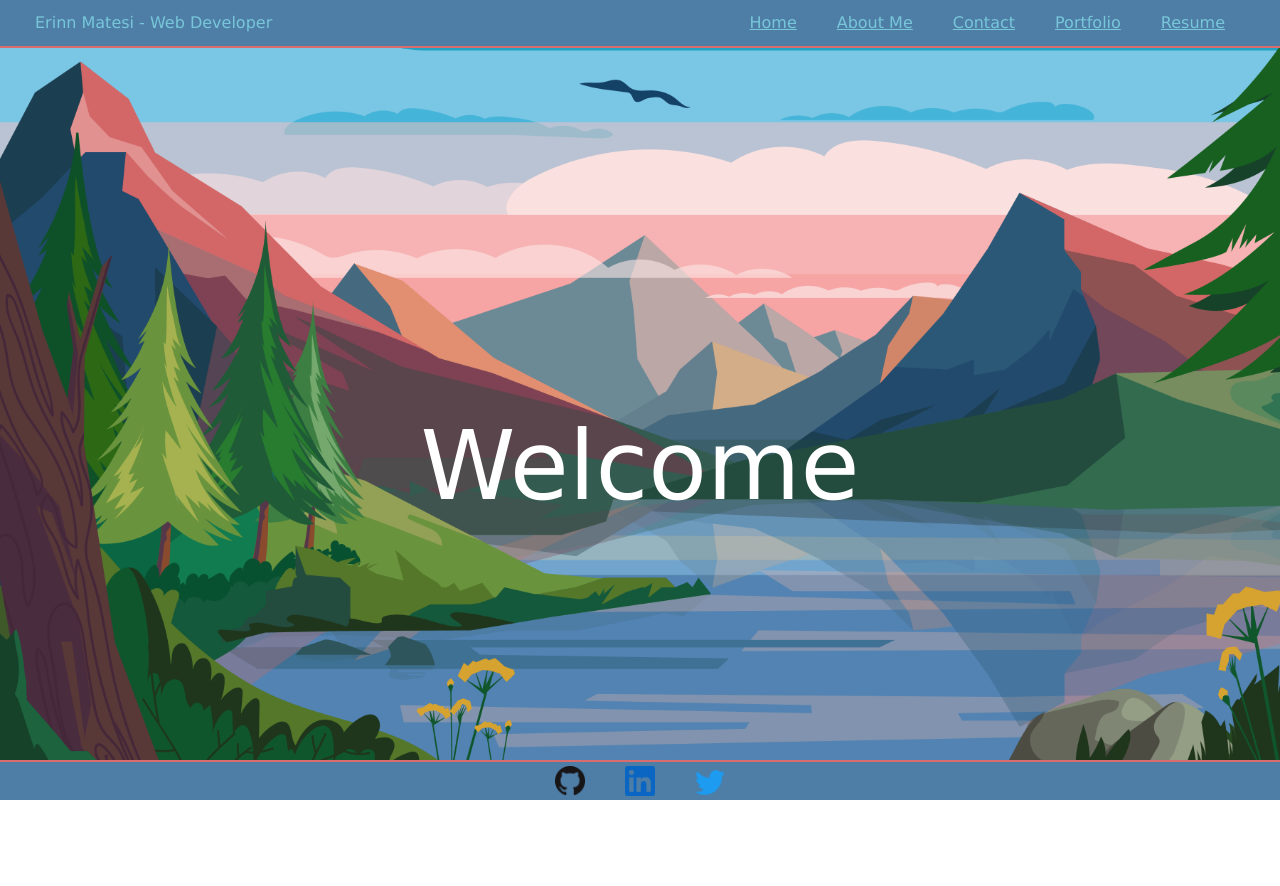
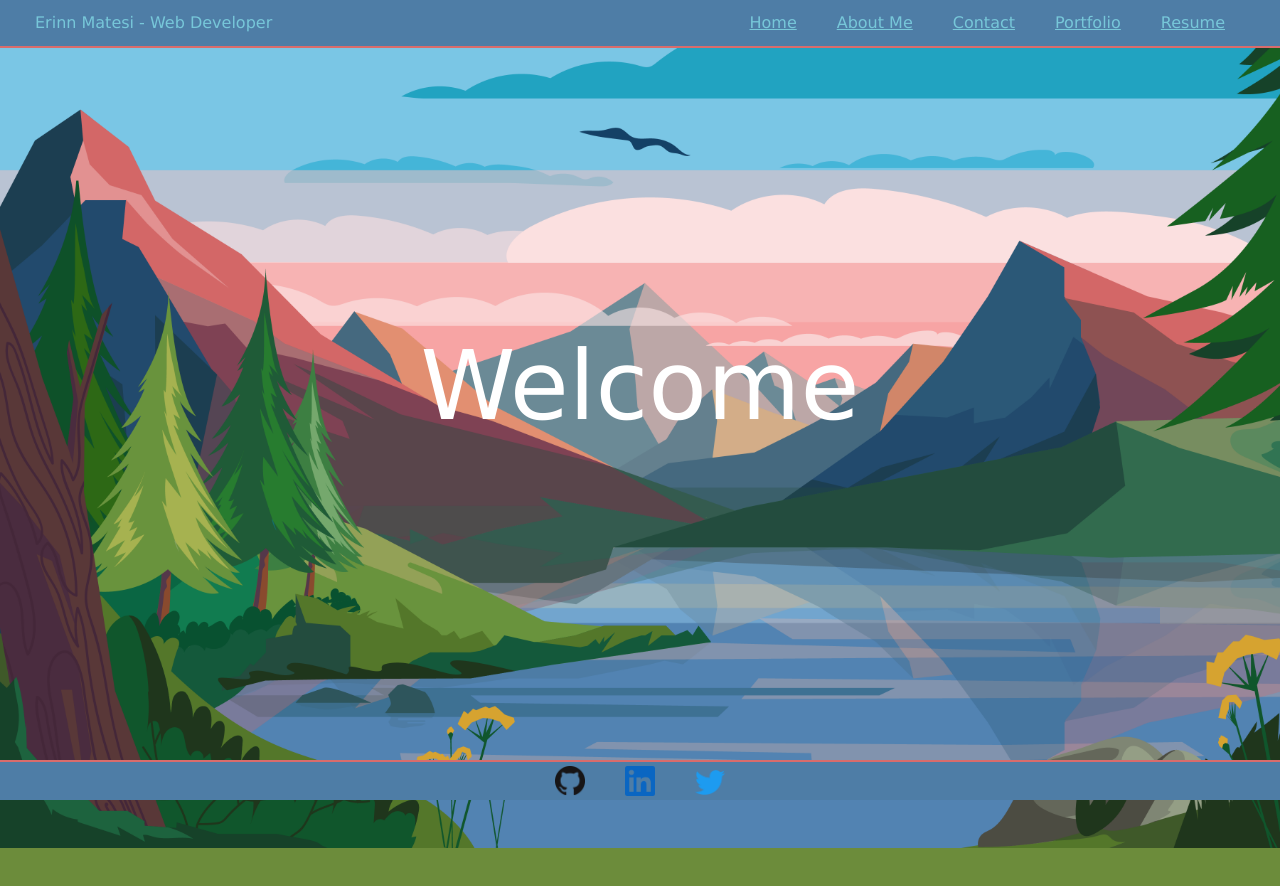
Before and after one commit to ErinnMatesi/React-Portfolio, a React (Create React App) app in the folder client/: page / in a window 1280 px wide. Shown: the top 886 px of the page. After the commit the page ends 848 px from the top, so only its background shows below. Built offline with nearby package versions, Linux system fonts and the light colour scheme.

Commit message:
fixed background image to only show on Homepage

```diff
--- a/client/public/css/style.css
+++ b/client/public/css/style.css
@@ -16,7 +16,7 @@
 /* HEADER DETAILS */
 header {
     background-color: var(--blue);
-    position: fixed;
+    /* position: fixed; */
     top: 0;
     width: 100%;
     border-bottom: 2px solid var(--coral);
@@ -55,29 +55,25 @@ li {
     text-decoration: none;
   }
 
-/* .homePage{
+.homePage{
     margin: 0;
     background-image: url('../images/Background.png');
     background-size: cover;
     height: 100vh;
     background-repeat: no-repeat;
-} */
+}
 
 .homePage h1 {
     font-size: 6rem;
     color: white;
     text-align: center;
     font-weight: 300;
-    /* margin-top: 10%; */
     padding-top: 290px;
 }
 
 /* BODY DETAILS */
 body {
-    background-image: url('../images/Background.png');
-    background-size: cover;
-    height: 100vh;
-    background-repeat: no-repeat;
+    background-color: var(--green);
 }
 
 main {
@@ -104,10 +100,10 @@ section {
     padding-top: 10px;
     row-gap: 10px;
 } */
-.container {
+/* .container {
     margin-top: 10%;
     /* be aware this is affecting Footer too */
-}
+} */
 
 .row>* {
     padding-right: 0 !important;
```
